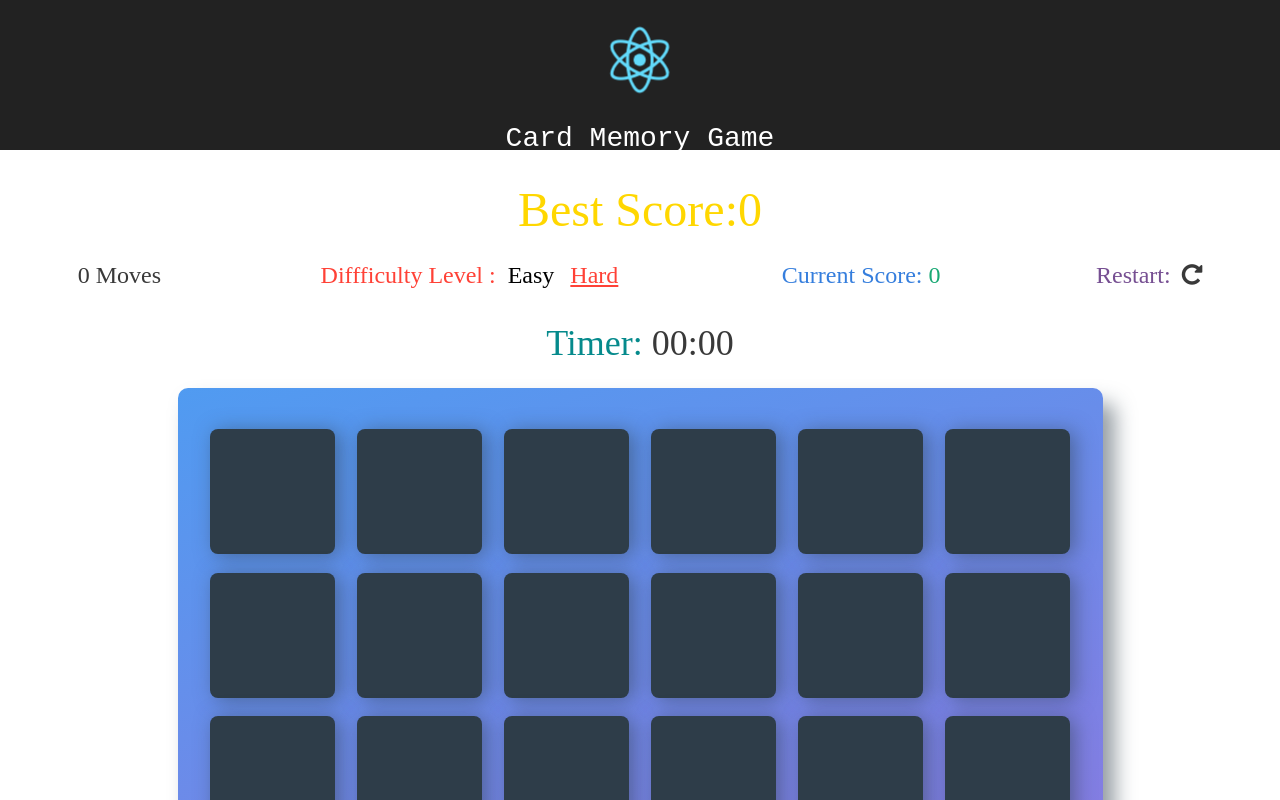
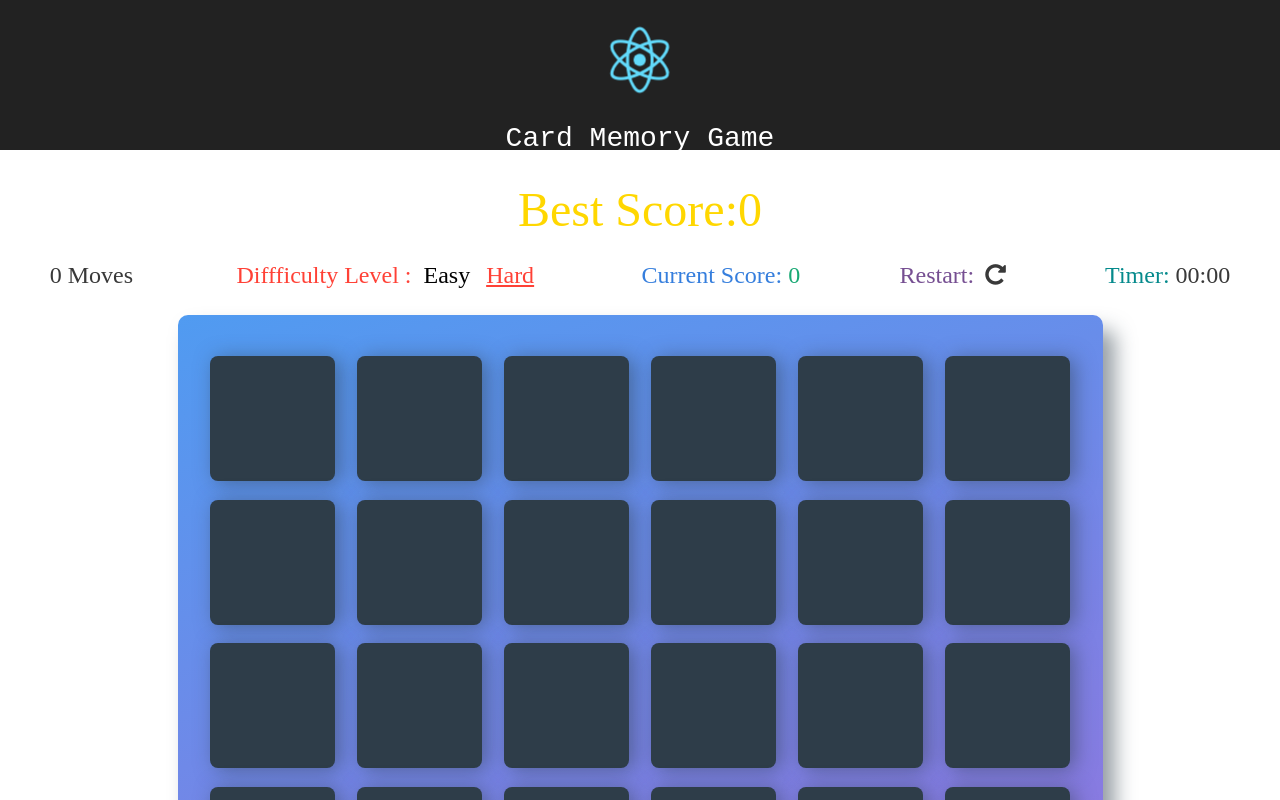
Before and after one commit to arkpan25/card-memory-game, a React (Create React App) app: page / in a window 1280 px wide. Shown: the top 800 px of the page. Built offline with nearby package versions, Linux system fonts and the light colour scheme; a web font is replaced by a local one.

Commit message:
Separate Components in the Panel

```diff
--- /dev/null
+++ b/src/components/DiffficultyLevel.js
@@ -0,0 +1,19 @@
+import React from 'react';
+
+const DifficultyLevel = ({DiffficultyLevel,changeDifficulty}) => {
+
+    return (
+        <div>
+			<span className = "red pa1" > Diffficulty Level :</span>
+			<a onClick={() => changeDifficulty("Easy") } name="Easy"
+                className=	{`pa2 hover-green black grow pointer
+			${DiffficultyLevel === "Easy" ? "green underline": " "}`}>Easy</a>
+            <a onClick={() => changeDifficulty("Hard")} name="Hard"
+                className={`pa2 hover-red black grow pointer
+			${DiffficultyLevel === "Easy" ? " ": "red underline"}`}>Hard</a>
+		</div>
+    )
+
+}
+
+export default DifficultyLevel;
--- /dev/null
+++ b/src/components/Moves.js
@@ -0,0 +1,14 @@
+import React from 'react';
+
+const Moves = ({moves}) => {
+
+    return (
+        <div className="moves">
+			<span className="moves" id="moves">{moves}</span><span> Moves</span>
+		</div>
+
+    )
+
+}
+
+export default Moves;
--- a/src/components/Panel.css
+++ /dev/null
@@ -1,32 +0,0 @@
-/*
- * Styles for the Score Panel
- */
-
- .score-panel {
-    text-align: left;
-    font-size: 1.5em;
-    margin-bottom: 25px;
-    margin-top: 25px;
-    display: flex;
-    justify-content: space-around;
-}
-
-.score-panel .restart {
-    cursor: pointer;
-}
-
-#restart i {
-  padding-left: 5px;
-}
-
-#timer {
-  display: inline-block;
-}
-
-#timer-text {
-  color: #058A8c;
-}
-
-#restart-text {
-  color: #764F92;
-}
--- a/src/components/Panel.js
+++ b/src/components/Panel.js
@@ -1,5 +1,4 @@
 import React from 'react';
-import "./Panel.css";
 
 const Panel = (props) => {
 
--- /dev/null
+++ b/src/components/Restart.js
@@ -0,0 +1,15 @@
+import React from 'react';
+
+const Restart = ({restart}) => {
+
+    return (
+		<div className="restart" id="restart">
+			<span id="restart-text">Restart: </span>
+			<i onClick = {restart} className="fa fa-repeat grow-large"></i>
+		</div>
+
+    )
+
+}
+
+export default Restart;
--- /dev/null
+++ b/src/components/Score.js
@@ -0,0 +1,15 @@
+import React from 'react';
+
+const score = ({score}) => {
+
+    return (
+		<div>
+			<span className = "blue">Current Score: </span>
+            <label className = "green" >{score}</label>
+		</div>
+
+    )
+
+}
+
+export default score;
--- a/src/containers/Game.css
+++ b/src/containers/Game.css
@@ -33,3 +33,36 @@ h1 {
     font-family: 'Arial', sans-serif;
     font-weight: 300;
 }
+
+/*
+ * Styles for the Score Panel
+ */
+
+ .score-panel {
+    text-align: left;
+    font-size: 1.5em;
+    margin-bottom: 25px;
+    margin-top: 25px;
+    display: flex;
+    justify-content: space-around;
+}
+
+.score-panel .restart {
+    cursor: pointer;
+}
+
+#restart i {
+  padding-left: 5px;
+}
+
+#timer {
+  display: inline-block;
+}
+
+#timer-text {
+  color: #058A8c;
+}
+
+#restart-text {
+  color: #764F92;
+}
--- a/src/containers/Game.js
+++ b/src/containers/Game.js
@@ -1,7 +1,10 @@
 import React,{Component} from 'react';
 import "../components/GameBoard";
 import  GameBoard  from '../components/GameBoard';
-import Panel from "../components/Panel";
+import Moves from "../components/Moves";
+import Score from "../components/Score";
+import Restart from "../components/Restart";
+import DiffficultyLevel from "../components/DiffficultyLevel";
 import Timer from './Timer';
 import "./Game.css"
 
@@ -188,10 +191,14 @@ export class Game extends Component {
 			<div className = "mt4">
 				<label className = "f1 yellow" >Best Score:<span>{this.state.BestScore}</span></label>
 				<div className='gameInfo b red'>{ this.state.gameInfo + finalScore}</div>
-				<Panel DiffficultyLevel = {this.state.DiffficultyLevel} score = {this.state.score}
-						moves = {this.state.moves} changeDifficulty = {this.changeDifficulty}
-						restart = {this.restart} />
-				<Timer onRef={this.onRef}/>
+				<section className="score-panel">
+					<Moves moves = {this.state.moves}/>
+					<DiffficultyLevel DiffficultyLevel = {this.state.DiffficultyLevel}
+									changeDifficulty = {this.changeDifficulty}/>
+					<Score score = {this.state.score}/>
+					<Restart restart = {this.restart}/>
+					<Timer onRef={this.onRef}/>
+				</section>
 			    <GameBoard deck={this.state.deck} cardClickHandler={this.cardClickHandler.bind(this)}
                                 selected={this.state.selected}  pairs={this.state.pairs} />
 			</div>
--- a/src/containers/Timer.js
+++ b/src/containers/Timer.js
@@ -41,7 +41,7 @@ export class Timer extends Component {
     render () {
         const {seconds,minutes} = this.state;
         return (
-                <div id="timer" className = " f2 pa2 mb3">
+                <div id="timer">
                     <span id="timer-text">Timer: </span>
 			         <label >{minutes}</label>:<label >{seconds}</label>
                 </div>
```
